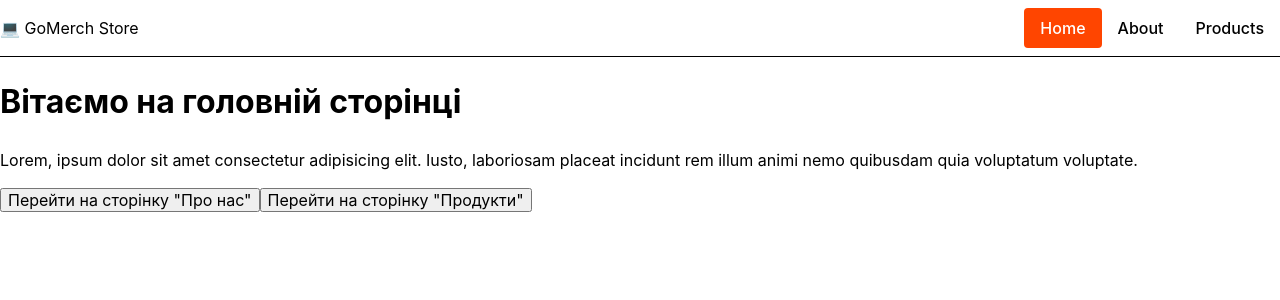
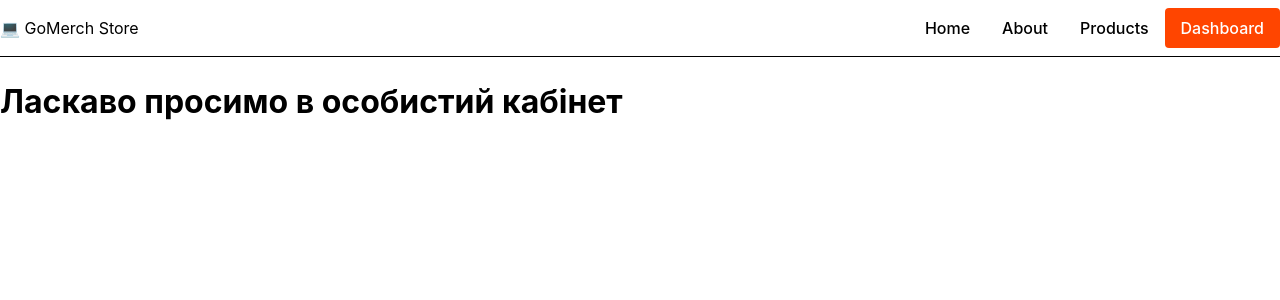
Before and after one commit to dvankevich/react-five, a React (Vite) app: page /dashboard in a window 1280 px wide. Before the commit this address led to /. Shown: the top 300 px of the page. Built offline with nearby package versions, Linux system fonts and the light colour scheme.

Commit message:
add Dashboard

```diff
--- a/src/components/App.jsx
+++ b/src/components/App.jsx
@@ -2,6 +2,7 @@ import { Suspense, lazy } from 'react';
 import { Routes, Route } from 'react-router-dom';
 import NotFound from '../pages/NotFound';
 import { AppBar } from './AppBar/AppBar';
+import { Dashboard } from '../pages/Dashboard';
 import css from './App.module.css';
 
 const Home = lazy(() => import('../pages/Home'));
@@ -27,6 +28,7 @@ export const App = () => {
           </Route>
           <Route path="/products" element={<Products />} />
           <Route path="/products/:id" element={<ProductDetails />} />
+          <Route path="/dashboard" element={<Dashboard />} />
           <Route path="*" element={<NotFound />} />
         </Routes>
       </Suspense>
--- a/src/components/AppBar/AppBar.jsx
+++ b/src/components/AppBar/AppBar.jsx
@@ -26,6 +26,9 @@ export const AppBar = () => {
         <NavLink to="/products" className={buildLinkClass}>
           Products
         </NavLink>
+        <NavLink to="/dashboard" className={buildLinkClass}>
+          Dashboard
+        </NavLink>
       </nav>
     </header>
   );
--- a/src/context/userContext.jsx
+++ b/src/context/userContext.jsx
@@ -5,7 +5,8 @@ const userContext = createContext();
 export const useUser = () => useContext(userContext);
 
 export const UserProvider = ({ children }) => {
-  const [isLoggedIn, setIsLoggedIn] = useState(false);
+  const [isLoggedIn, setIsLoggedIn] = useState(true);
+  //const [isLoggedIn, setIsLoggedIn] = useState(false);
   const [username, setUsername] = useState(null);
 
   const logIn = () => {
--- /dev/null
+++ b/src/pages/Dashboard.jsx
@@ -0,0 +1,13 @@
+import { use } from 'react';
+import { Navigate } from 'react-router-dom';
+import { useUser } from '../context/userContext';
+
+export const Dashboard = () => {
+  const { isLoggedIn } = useUser();
+
+  if (!isLoggedIn) {
+    return <Navigate to="/login" replace />;
+  }
+
+  return <h1>Ласкаво просимо в особистий кабінет</h1>;
+};
```
